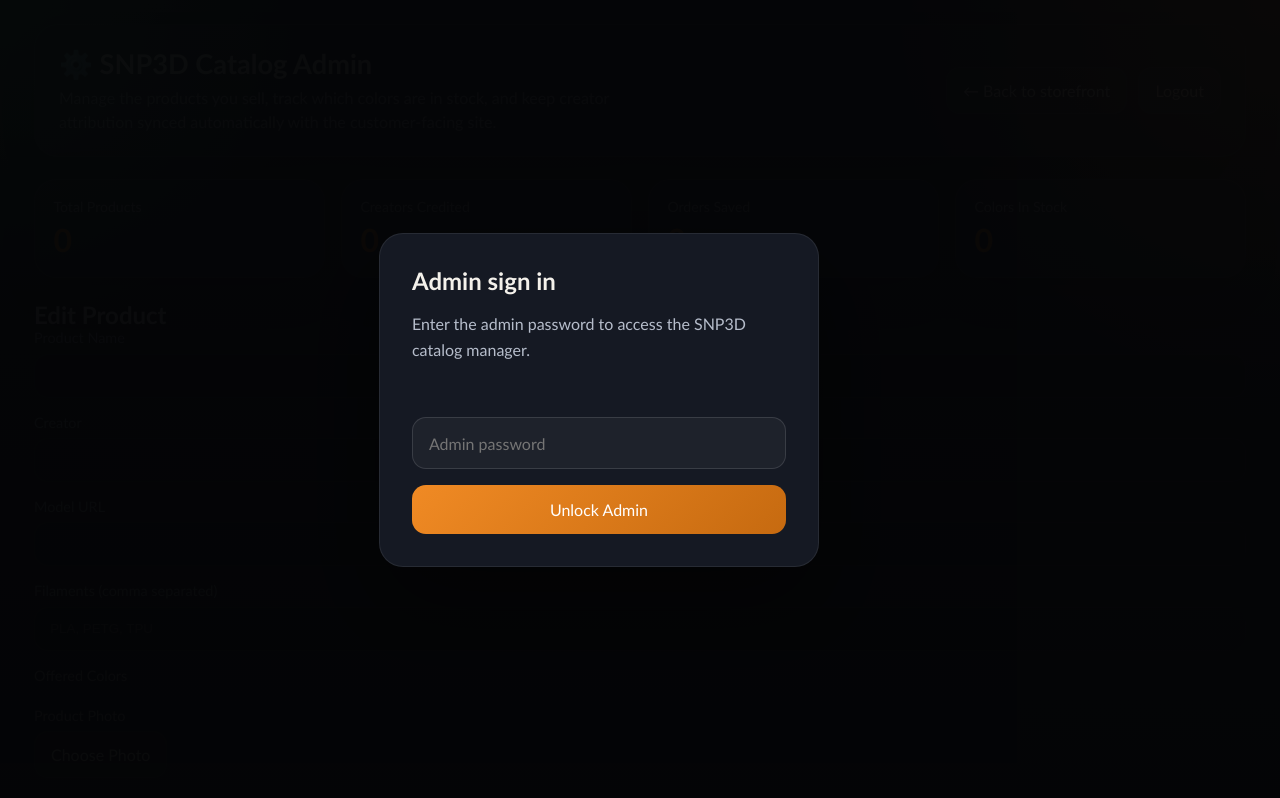
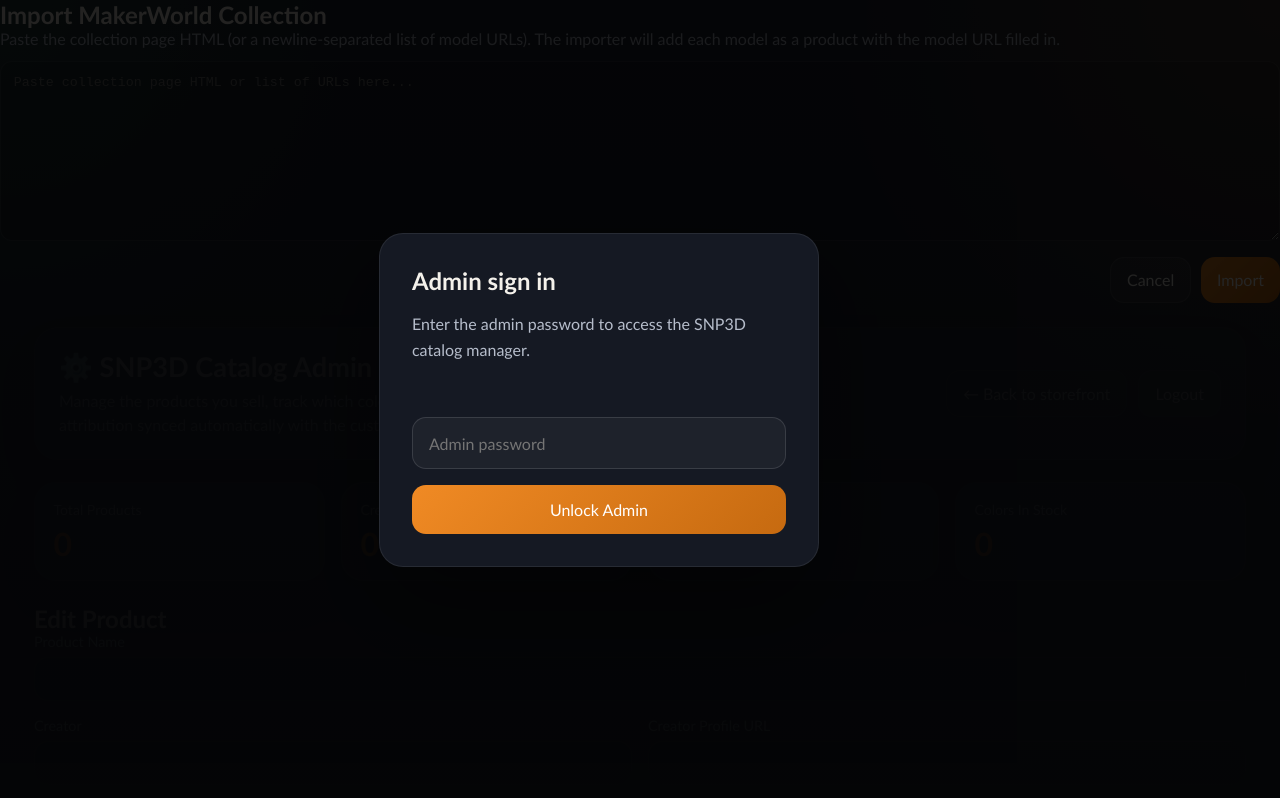
Before and after one commit to harrypotterstones-pixel/SNP3D-Store, a plain HTML site: page admin.html in a window 1280 px wide. Shown: the top 798 px of the page. Drawn offline with Linux system fonts and the light colour scheme.

Commit message:
Add Import Collection modal to paste MakerWorld collection HTML or URLs and import models

```diff
--- a/admin.html
+++ b/admin.html
@@ -468,6 +468,19 @@
         </div>
     </div>
 
+        <!-- Import collection modal -->
+        <div class="modal" id="importCollectionModal">
+            <div class="modal-card">
+                <h2>Import MakerWorld Collection</h2>
+                <p style="color:var(--muted);">Paste the collection page HTML (or a newline-separated list of model URLs). The importer will add each model as a product with the model URL filled in.</p>
+                <textarea id="importCollectionInput" style="width:100%;min-height:180px;padding:0.8rem;border-radius:12px;border:1px solid var(--line);background:rgba(0,0,0,0.12);color:var(--ink);margin-top:0.8rem;" placeholder="Paste collection page HTML or list of URLs here..."></textarea>
+                <div style="display:flex; gap:0.6rem; justify-content:flex-end; margin-top:0.8rem;">
+                    <button type="button" class="btn btn-secondary" onclick="closeImportModal()">Cancel</button>
+                    <button type="button" class="btn btn-primary" onclick="importCollectionFromHTML()">Import</button>
+                </div>
+            </div>
+        </div>
+
     <div class="shell locked">
         <header>
             <div class="header-copy">
@@ -576,6 +589,7 @@
                     </div>
                     <div style="display:flex; gap:0.6rem; align-items:center;">
                         <button type="button" class="btn btn-secondary" onclick="openManageColorsModal()">Manage Colors</button>
+                        <button type="button" class="btn btn-secondary" onclick="openImportModal()">Import Collection</button>
                     </div>
                 </div>
                 <div class="product-list" id="productList"></div>
@@ -1061,6 +1075,71 @@
             document.getElementById('manageColorsModal').classList.remove('active');
         }
 
+        // Import collection modal handlers
+        function openImportModal() {
+            document.getElementById('importCollectionModal').classList.add('active');
+        }
+
+        function closeImportModal() {
+            document.getElementById('importCollectionModal').classList.remove('active');
+            document.getElementById('importCollectionInput').value = '';
+        }
+
+        function importCollectionFromHTML() {
+            const raw = document.getElementById('importCollectionInput').value.trim();
+            if (!raw) { alert('Paste collection HTML or list of model URLs'); return; }
+            const toAdd = [];
+
+            // If raw looks like HTML, parse anchors
+            if (raw.startsWith('<')) {
+                try {
+                    const doc = new DOMParser().parseFromString(raw, 'text/html');
+                    const anchors = Array.from(doc.querySelectorAll('a[href*="/models/"]'));
+                    anchors.forEach(a => {
+                        let href = a.getAttribute('href') || '';
+                        if (href && !href.startsWith('http')) href = 'https://makerworld.com' + href;
+                        const title = (a.textContent || a.getAttribute('title') || href).trim();
+                        if (href) toAdd.push({ title, href });
+                    });
+                } catch (e) {
+                    console.warn('Failed to parse HTML', e);
+                }
+            }
+
+            // Also accept plain newline-separated URLs or fall back
+            if (toAdd.length === 0) {
+                const lines = raw.split(/\r?\n/).map(s => s.trim()).filter(Boolean);
+                lines.forEach(line => {
+                    const url = line;
+                    const name = line.split('/').pop() || line;
+                    if (url) toAdd.push({ title: name, href: url });
+                });
+            }
+
+            if (toAdd.length === 0) { alert('No model links found in input'); return; }
+
+            // Add to products
+            refreshData();
+            toAdd.forEach((item, idx) => {
+                products.push({
+                    id: Date.now() + idx,
+                    name: item.title,
+                    creator: '',
+                    creatorUrl: '',
+                    modelUrl: item.href,
+                    emoji: '📦',
+                    colors: {},
+                    filaments: [],
+                    imageData: null
+                });
+            });
+            persistProducts();
+            renderProducts();
+            renderStats();
+            closeImportModal();
+            alert(`Imported ${toAdd.length} models into the catalog.`);
+        }
+
         function renderMasterColors() {
             const master = loadMasterColors();
             const container = document.getElementById('masterColorGrid');
```
